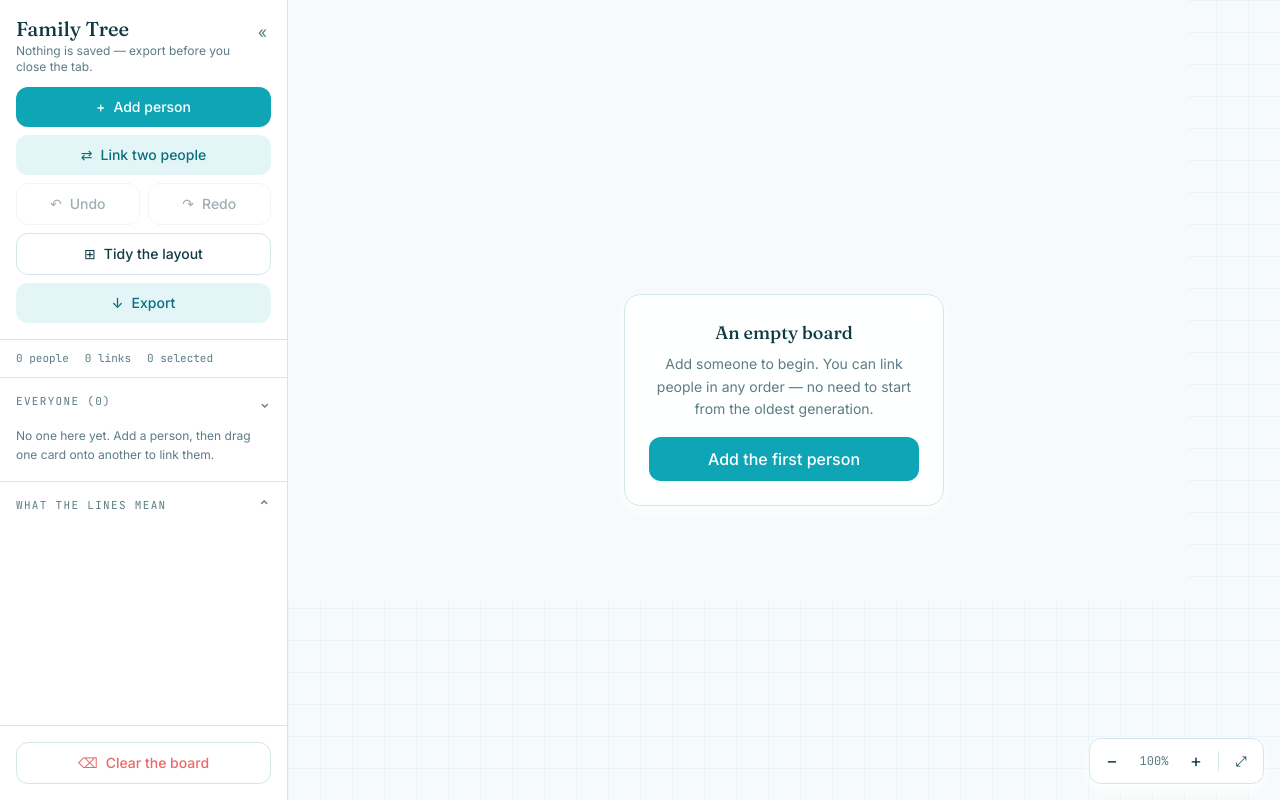
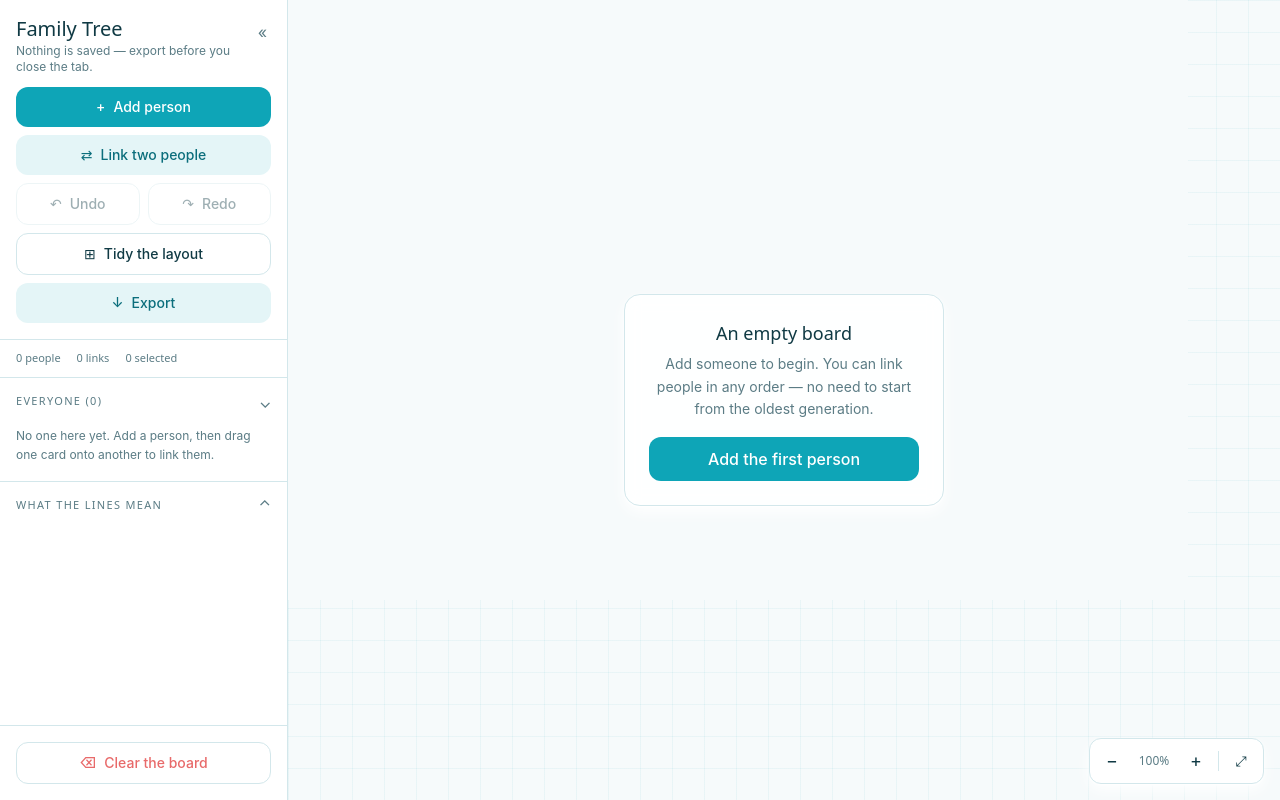
Before and after one commit to ReversalRedGarnet/Family-Tree-V3, a React (Vite) app: page / in a window 1280 px wide. Built offline with nearby package versions, Linux system fonts and the light colour scheme.

Commit message:
Add files via upload

```diff
--- a/index.html
+++ b/index.html
@@ -6,13 +6,25 @@
     <title>Family Tree Editor</title>
     <meta name="theme-color" content="#0EA5B7" />
     <meta name="description" content="Build a family tree together in the browser. Nothing saved, export when you're done." />
-    <link rel="preconnect" href="https://fonts.googleapis.com" />
-    <link rel="preconnect" href="https://fonts.gstatic.com" crossorigin />
-    <link
-      href="https://fonts.googleapis.com/css2?family=Fraunces:opsz,wght@9..144,500;9..144,600&family=Inter:wght@400;500;600;700&family=JetBrains+Mono:wght@400;500&display=swap"
-      rel="stylesheet"
-    />
-  </head>
+    <!--
+      Proxima Nova is a commercial typeface (Mark Simonson Studio). It is not
+      on Google Fonts, so it has to be licensed before it will load. Pick ONE
+      of the two options below and uncomment it.
+
+      OPTION A — Adobe Fonts (needs a Creative Cloud subscription).
+      Create a Web Project at fonts.adobe.com, add Proxima Nova, then paste
+      your own kit URL here:
+
+      <link rel="stylesheet" href="https://use.typekit.net/YOUR_KIT_ID.css" />
+
+      OPTION B — self-hosted (needs a purchased webfont licence).
+      Drop the .woff2 files into public/fonts/ and uncomment the @font-face
+      block at the top of src/index.css.
+
+      Until one of these is in place the browser falls back to the system UI
+      font. Nothing else in the app needs to change either way.
+    -->
+</head>
   <body class="bg-paper">
     <div id="root"></div>
     <script type="module" src="/src/index.jsx"></script>
--- a/tailwind.config.js
+++ b/tailwind.config.js
@@ -21,9 +21,11 @@ export default {
         },
       },
       fontFamily: {
-        display: ['Fraunces', 'Georgia', 'serif'],
-        body: ['Inter', 'system-ui', 'sans-serif'],
-        mono: ['"JetBrains Mono"', 'ui-monospace', 'monospace'],
+        // One family across the whole app. The tail is a browser fallback
+        // only — see the licensing note in index.html.
+        display: ['"Proxima Nova"', 'proxima-nova', 'system-ui', 'sans-serif'],
+        body: ['"Proxima Nova"', 'proxima-nova', 'system-ui', 'sans-serif'],
+        mono: ['"Proxima Nova"', 'proxima-nova', 'system-ui', 'sans-serif'],
       },
       boxShadow: {
         card: '0 1px 2px rgba(16,58,68,0.06), 0 6px 16px rgba(16,58,68,0.08)',
```
Also changed, not shown: 1 other file (tests, documents, lock files or other folders).
